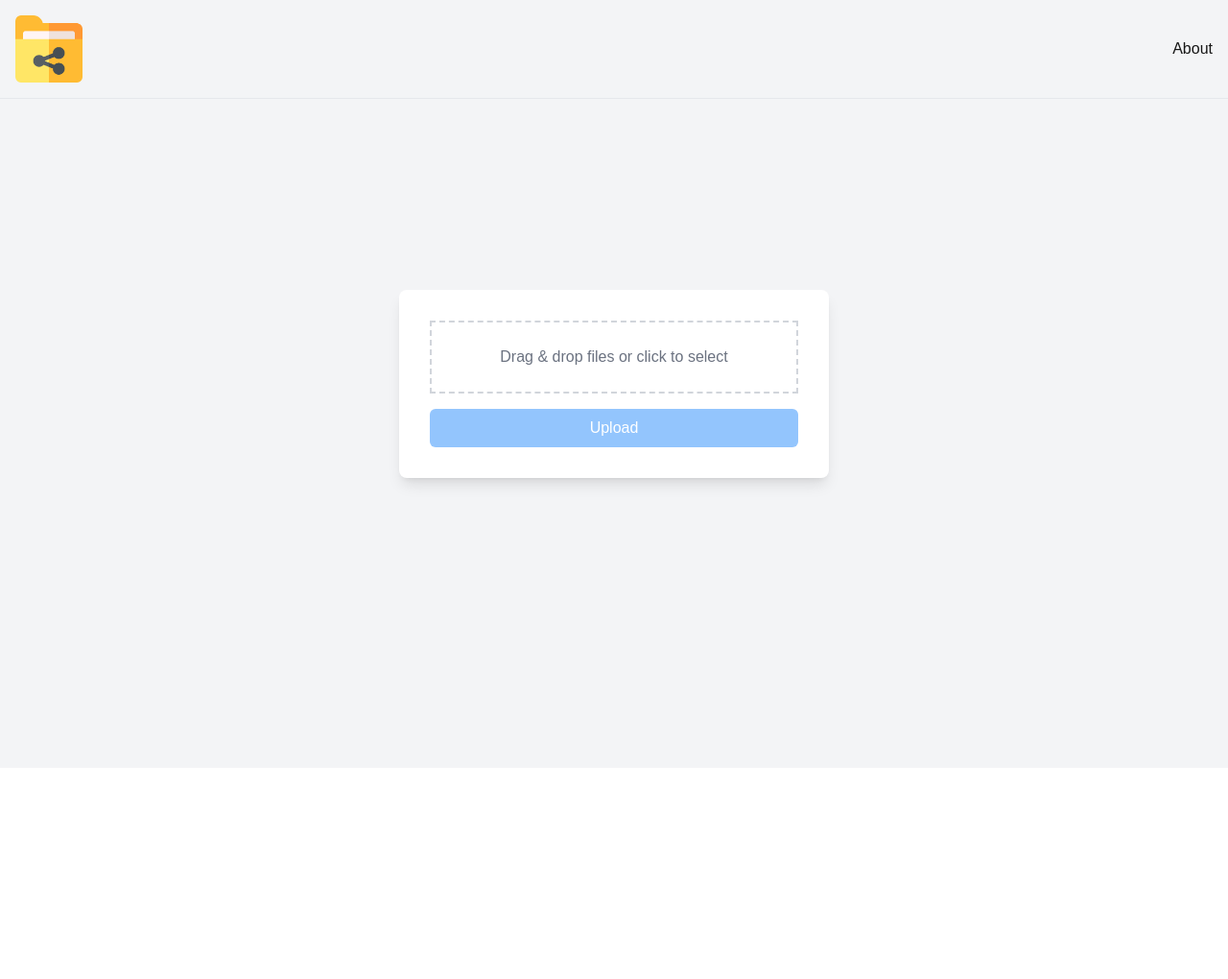
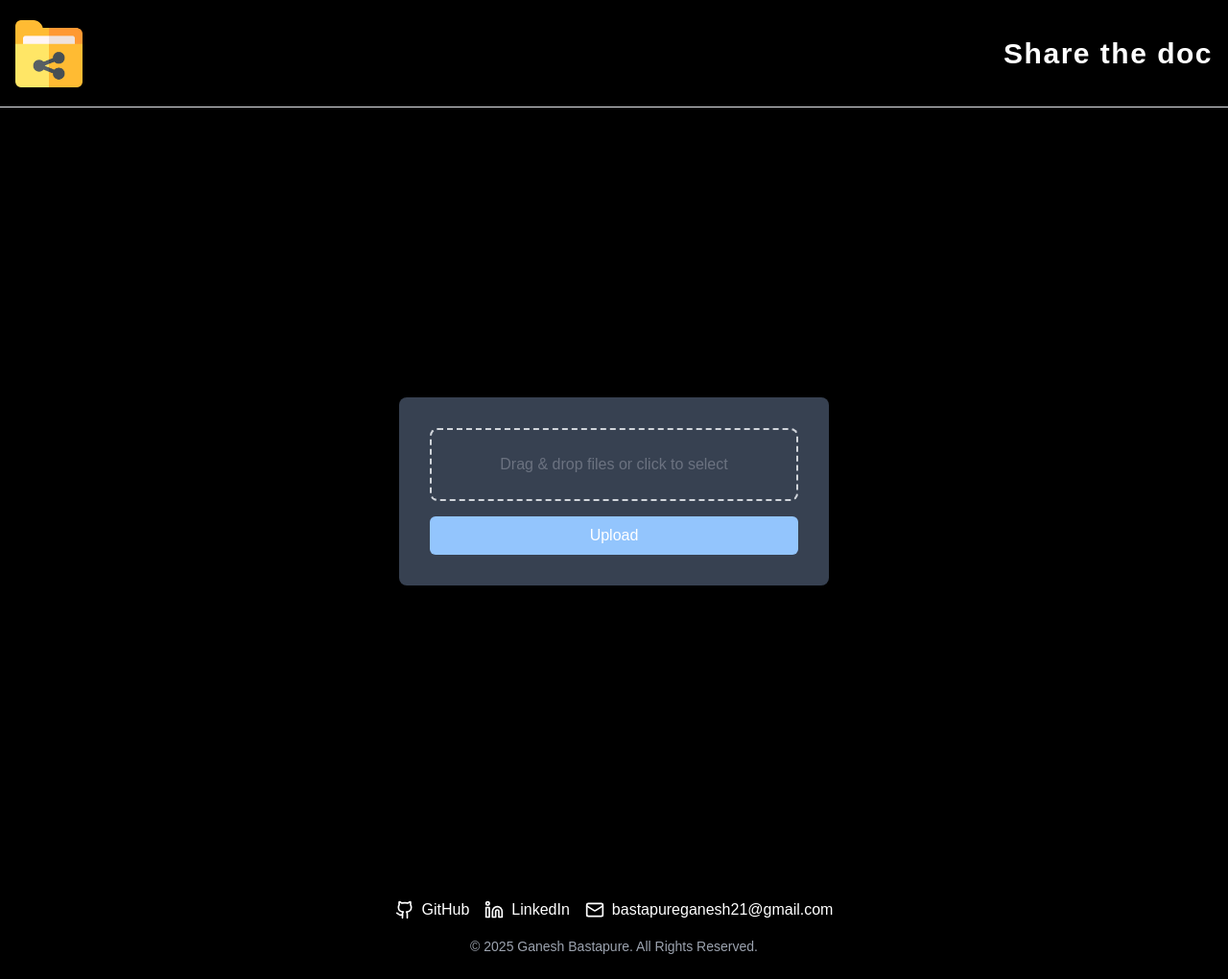
Before and after one commit to TusharLOL/Share-The-Doc, a Next.js app: page / in a window 1280 px wide. Shown: the whole page at 96% size. Before the commit the page ends 800 px from the top, so only its background shows below. Built offline with nearby package versions, Linux system fonts and the light colour scheme.

Commit message:
Before final stage

```diff
--- a/app/download/[sessionId]/page.tsx
+++ b/app/download/[sessionId]/page.tsx
@@ -72,14 +72,34 @@ export default function DownloadPage() {
 
 
   const handleCopy = () => {
-    navigator.clipboard.writeText(downloadUrl || "");
+    if (navigator.clipboard && window.isSecureContext) {
+      navigator.clipboard.writeText(downloadUrl || "")
+        .then(() => toast.success("URL copied to clipboard!"))
+        .catch((err) => {
+          console.error("Clipboard API failed, using fallback method", err);
+          fallbackCopyTextToClipboard(downloadUrl || "");
+        });
+    } else {
+      fallbackCopyTextToClipboard(downloadUrl || "");
+    }
+  };
+
+  const fallbackCopyTextToClipboard = (text: string) => {
+    const textArea = document.createElement("textarea");
+    textArea.value = text;
+    document.body.appendChild(textArea);
+    textArea.select();
+    document.execCommand("copy");
+    document.body.removeChild(textArea);
     toast.success("URL copied to clipboard!");
   };
 
+
   return (
-    <div className="flex flex-col items-center justify-center min-h-screen bg-gray-100 p-4 text-black">
-      <div className="bg-white p-8 rounded-lg shadow-lg w-full max-w-md text-center">
-        <h1 className="text-xl font-bold mb-4">Download Your Files</h1>
+    <div className="flex flex-col items-center justify-center  p-4">
+      <div className="bg-gray-700 p-8 rounded-lg shadow-lg w-full max-w-md text-center">
+        <h1 className="text-xl font-bold mb-4 border-b">Download Your Files</h1>
+        <div className="flex items-center justify-center mb-4">
 
           {downloadUrl ? (
             <Canvas
@@ -101,23 +121,27 @@ export default function DownloadPage() {
             <p>Generating QR Code...</p>
           )}
 
+        </div>
         <div className="flex items-center justify-center mb-4">
           <input
             type="text"
             readOnly
             value={downloadUrl || ""}
-            className="border p-2 rounded-l-lg w-full"
+            className="border p-2 rounded-l-lg w-full text-black"
           />
+          <button
+            onClick={handleCopy}
+            className="py-2 px-4 border rounded-r-lg">
             <Clipboard
-            onClick={handleCopy}
-            className="cursor-pointer p-2 border rounded-r-lg bg-white"
+              className="cursor-pointer"
             />
+          </button>
         </div>
 
         <button
           onClick={handleDownload}
           disabled={loading}
-          className={`bg-blue-500 text-white py-2 px-4 rounded hover:bg-blue-600 ${loading ? "opacity-50 cursor-not-allowed" : ""
+          className={`bg-blue-500 py-2 px-4 rounded hover:bg-blue-600 ${loading ? "opacity-50 cursor-not-allowed" : ""
             }`}
         >
           {loading ? "Downloading..." : "Download Files"}
--- a/app/layout.tsx
+++ b/app/layout.tsx
@@ -3,6 +3,7 @@ import { Geist, Geist_Mono } from "next/font/google";
 import "./globals.css";
 import Header from "@/components/Header";
 import { Toaster } from "react-hot-toast";
+import Footer from "@/components/Footer";
 
 const geistSans = Geist({
   variable: "--font-geist-sans",
@@ -30,8 +31,11 @@ export default function RootLayout({
         className={`${geistSans.variable} ${geistMono.variable} antialiased`}
       >
         <Header />
-        {children}
-        <Toaster position="bottom-center"/>
+        <div className="bg-black text-white min-h-screen overflow-auto">
+          {children}
+          <Footer />
+        </div>
+        <Toaster position="bottom-center" />
       </body>
     </html>
   );
--- a/app/page.tsx
+++ b/app/page.tsx
@@ -1,9 +1,10 @@
 // app/page.tsx
 "use client";
 
+import { Trash } from "lucide-react";
+import { useRouter } from "next/navigation";
+import { useState } from "react";
 import toast from "react-hot-toast";
-import { useState } from "react";
-import { useRouter } from "next/navigation";
 
 export default function Home() {
   const [files, setFiles] = useState<File[]>([]);
@@ -40,7 +41,6 @@ export default function Home() {
       setFiles((prev) => [...prev, ...validFiles]);
     }
   };
-
 
   const handleUpload = async () => {
     if (files.length === 0) {
@@ -85,10 +85,10 @@ export default function Home() {
   };
 
   return (
-    <div className="flex items-center justify-center min-h-screen bg-gray-100 p-4">
-      <div className="bg-white p-8 rounded-lg shadow-lg w-full max-w-md">
+    <div className="flex items-center justify-center min-h-screen p-4">
+      <div className="bg-gray-700 p-8 rounded-lg shadow-lg w-full max-w-md">
         <div
-          className="border-2 border-dashed border-gray-300 p-6 text-center cursor-pointer"
+          className="border-2 border-dashed border-gray-300 rounded-lg p-6 text-center cursor-pointer"
           onDrop={handleDrop}
           onDragOver={handleDragOver}
         >
@@ -101,15 +101,15 @@ export default function Home() {
           />
           <label htmlFor="fileInput" className="cursor-pointer">
             {files.length > 0 ? (
-              <ul className="text-gray-700">
+              <ul className="">
                 {files.map((file, index) => (
-                  <li key={index} className="flex justify-between items-center">
-                    <span>{file.name}</span>
+                  <li key={index} className="flex justify-between items-center border p-3 rounded-lg my-2 shadow-xl">
+                    <span className="truncate">{file.name}</span>
                     <button
                       onClick={() => handleRemoveFile(index)}
                       className="text-red-500 hover:text-red-700"
                     >
-                      Remove
+                      <Trash size={24} />
                     </button>
                   </li>
                 ))}
--- /dev/null
+++ b/components/Footer.tsx
@@ -0,0 +1,35 @@
+import { Github, Linkedin, Mail } from "lucide-react";
+
+const Footer = () => {
+  return (
+    <footer className="bg-black text-white p-6 text-center">
+      <div className="flex flex-col md:flex-row justify-center items-center gap-4">
+        <a
+          href="https://github.com/ganeshb2334"
+          target="_blank"
+          rel="noopener noreferrer"
+          className="flex items-center gap-2 hover:text-gray-400 transition"
+        >
+          <Github size={20} /> GitHub
+        </a>
+        <a
+          href="https://linkedin.com/in/ganeshbastapure"
+          target="_blank"
+          rel="noopener noreferrer"
+          className="flex items-center gap-2 hover:text-gray-400 transition"
+        >
+          <Linkedin size={20} /> LinkedIn
+        </a>
+        <a
+          href="mailto:bastapureganesh21@gmail.com"
+          className="flex items-center gap-2 hover:text-gray-400 transition"
+        >
+          <Mail size={20} /> bastapureganesh21@gmail.com
+        </a>
+      </div>
+      <p className="mt-4 text-sm text-gray-400">&copy; {new Date().getFullYear()} Ganesh Bastapure. All Rights Reserved.</p>
+    </footer>
+  );
+};
+
+export default Footer;
--- a/components/Header.tsx
+++ b/components/Header.tsx
@@ -1,19 +1,17 @@
-import Image from 'next/image'
-import React from 'react'
 import logo from "@/assets/images/logo.png";
-import Link from 'next/link';
+import Image from 'next/image';
 
 const Header = () => {
     return (
-        <div className="flex justify-between items-center p-4 border-b fixed w-screen">
+        <div className="flex h-[7rem] justify-between items-center p-4 border-b max-w-screen bg-black shadow-sm shadow-gray-400 ">
             <Image
                 src={logo}
                 alt="Logo"
                 width={70}
                 height={70}
             />
-            <div>
-                <Link href="/about">About</Link>
+            <div className="flex items-center space-x-4 text-white text-3xl font-bold tracking-wider">
+                Share the doc
             </div>
         </div>
     )
```
Lines whose indentation alone changed are shown as unchanged.
